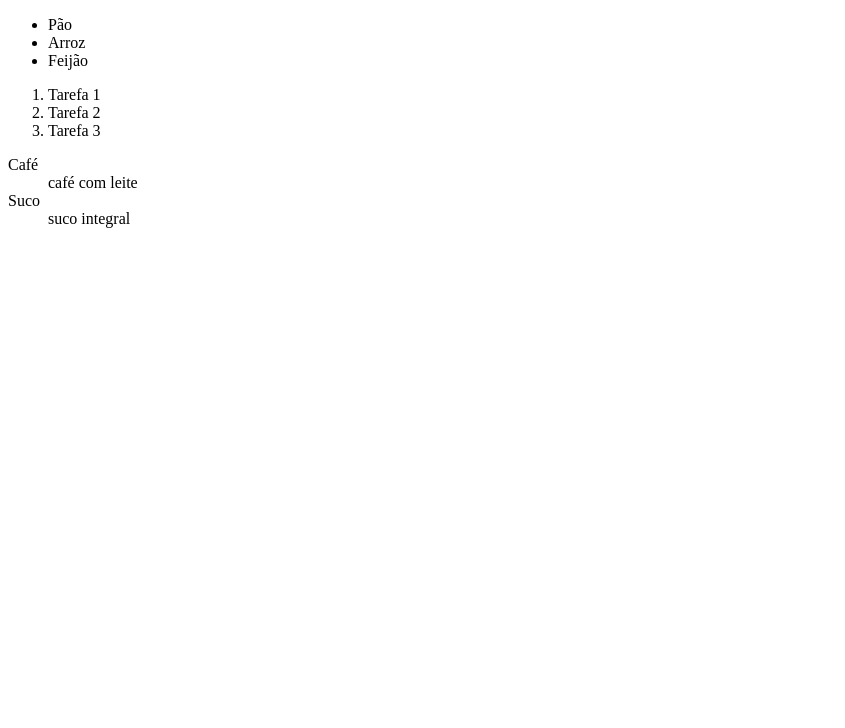
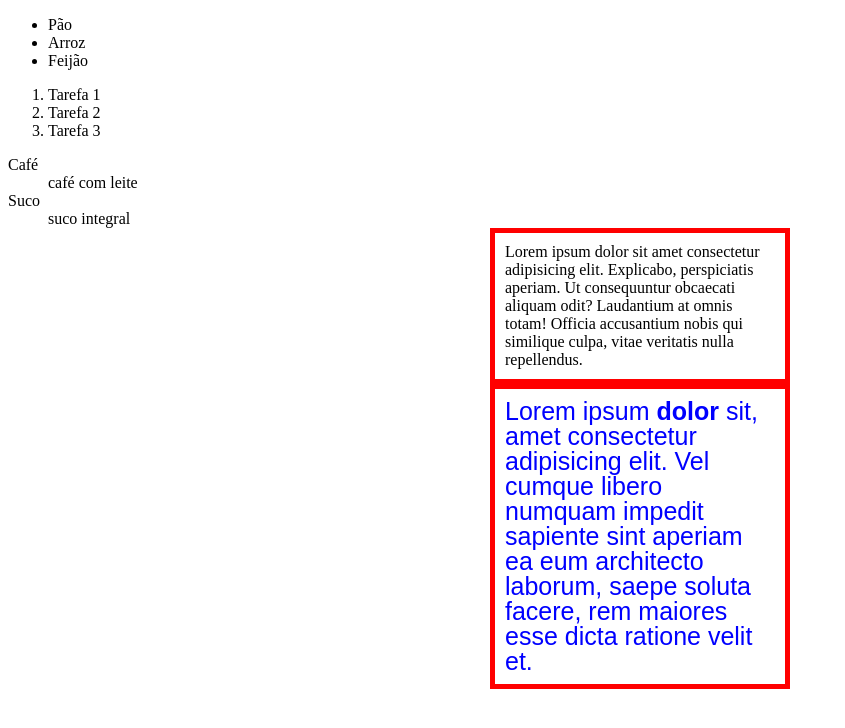
Before and after one commit to Hirou-shi/Fiap-1ESPX-2024, a plain HTML site: page aula 0/index2.html in a window 1280 px wide. Shown: the whole page, without its empty margins (0-845 px from the left). Drawn offline with Linux system fonts and the light colour scheme.

Commit message:
Update index2.html

```diff
--- a/aula 0/index2.html
+++ b/aula 0/index2.html
@@ -5,6 +5,26 @@
     <meta name="viewport" content="width=
     , initial-scale=1.0">
     <title>Tags básicas HTML</title>
+
+    <style>
+        p{
+            /*propriedade:valor*/
+            margin: 0 auto;
+            width: 300px;
+            border: 5px solid red;
+            padding: 10px;
+            box-sizing: border-box;
+
+        }
+        .texto-formatado {
+            font-family: Arial;
+            text-align: left;
+            font-size: 25px;
+            line-height: 25px;
+            color: blue;
+
+        }
+    </style>
 </head>
 <body>
     <!-- Lista não ordenada -->
@@ -29,5 +49,13 @@
         <dd>suco integral</dd>
     </d1>
 
+    <p>
+        Lorem ipsum dolor sit amet consectetur adipisicing elit. Explicabo, perspiciatis aperiam. Ut consequuntur obcaecati aliquam odit? Laudantium at omnis totam! Officia accusantium nobis qui similique culpa, vitae veritatis nulla repellendus.
+    </p>
+
+    <p class="texto-formatado">
+        Lorem ipsum <strong>dolor</strong> sit, amet consectetur adipisicing elit. Vel cumque libero numquam impedit sapiente sint aperiam ea eum architecto laborum, saepe soluta facere, rem maiores esse dicta ratione velit et.
+    </p>
+
 </body>
 </html>
```
